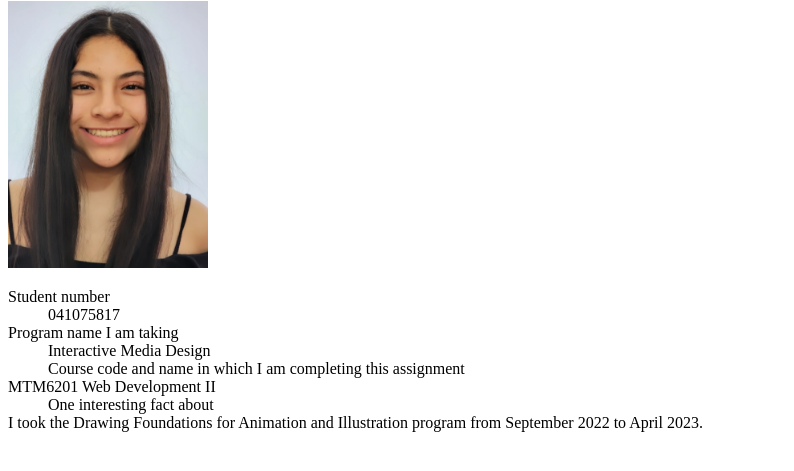
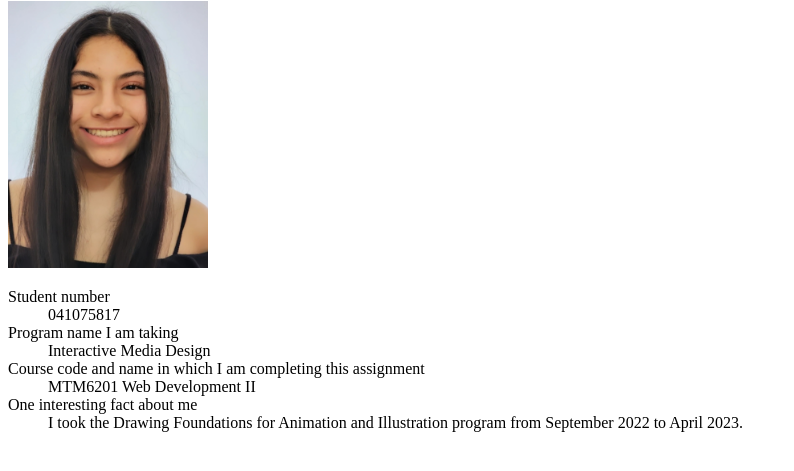
Before and after one commit to more0335/mtm6201-week1, a plain HTML site: page index.html in a window 1280 px wide. Shown: the part 79-550 px from the top of the page, without its empty margins (0-794 px from the left). Drawn offline with Linux system fonts and the light colour scheme.

Commit message:
corrects description list

```diff
--- a/index.html
+++ b/index.html
@@ -18,11 +18,11 @@
         <dt>Program name I am taking</dt>
         <dd>Interactive Media Design</dd>
 
-        <dd>Course code and name in which I am completing this assignment</dd>
-        <dt>MTM6201 Web Development II</dt>
+        <dt>Course code and name in which I am completing this assignment</dt>
+        <dd>MTM6201 Web Development II</dd>
 
-        <dd>One interesting fact about</dd>
-        <dt>I took the Drawing Foundations for Animation and Illustration program from September 2022 to April 2023.</dt>
+        <dt>One interesting fact about me</dt>
+        <dd>I took the Drawing Foundations for Animation and Illustration program from September 2022 to April 2023.</dd>
     </dl>
 </body>
 
```
